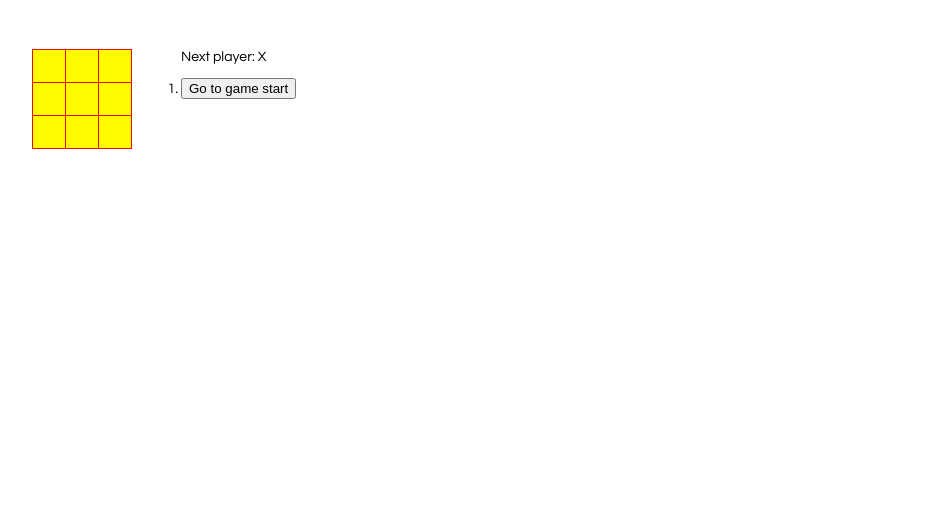
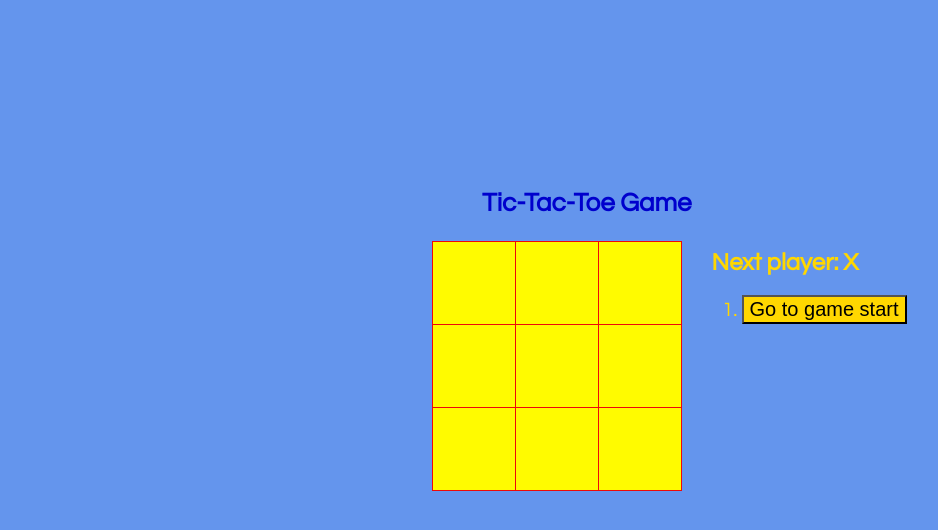
Before and after one commit to dpatel38/Tic-Tac-Toe-ReactApp, a React app in the folder tic-tac-toe/: page / in a window 1280 px wide. Shown: the whole page, without its empty margins (18-956 px from the left). Built offline with nearby package versions, Linux system fonts and the light colour scheme.

Commit message:
Add more css

```diff
--- a/tic-tac-toe/src/components/Game.js
+++ b/tic-tac-toe/src/components/Game.js
@@ -52,8 +52,8 @@ class Game extends React.Component {
           'Go to move #' + move :
           'Go to game start';
         return (
-          <li key={move}>
-            <button onClick={() => this.jumpTo(move)}>{desc}</button>
+          <li  key={move}>
+            <button className="btn" onClick={() => this.jumpTo(move)}>{desc}</button>
           </li>
         );
       });
@@ -67,14 +67,17 @@ class Game extends React.Component {
 
       return (
         <div className="game">
+
           <div className="game-board">
+          <p className="title">Tic-Tac-Toe Game</p>
             <Board
               squares={current.squares}
               onClick={i => this.handleClick(i)}
             />
+
           </div>
           <div className="game-info">
-            <div>{status}</div>
+            <div className="player">{status}</div>
             <ol>{moves}</ol>
           </div>
         </div>
--- a/tic-tac-toe/src/index.css
+++ b/tic-tac-toe/src/index.css
@@ -1,12 +1,16 @@
 
 body {
   font: 14px "Century Gothic", Futura, sans-serif;
-  margin: 50px;
-  text-align: center;
+  margin: 250px;
+  margin-left: 450px;
+  background-color: cornflowerblue;
+
 }
 
 ol, ul {
   padding-left: 30px;
+  color: gold;
+  font-size: 20px;
 }
 
 .board-row:after {
@@ -24,15 +28,15 @@ ol, ul {
   background: rgb(255, 251, 0);
   border: 1px solid rgb(238, 9, 9);
   float: left;
-  font-size: 24px;
+  font-size: 64px;
   font-weight: bold;
-  line-height: 34px;
-  height: 34px;
+  line-height: 84px;
+  height: 84px;
   margin-right: -1px;
   margin-top: -1px;
   padding: 0;
   text-align: center;
-  width: 34px;
+  width: 84px;
 
 }
 
@@ -52,3 +56,19 @@ ol, ul {
 .game-info {
   margin-left: 20px;
 }
+.player{
+  font-weight: bold;
+  color:gold;
+  font-size: 24px;
+}
+.btn{
+  background-color: gold;
+  font-size: 20px;
+}
+.title{
+  font-size: 26px;
+  margin-top: -60px;
+  margin-left: 50px;
+  font-weight: bolder;
+  color:mediumblue;
+}
```
